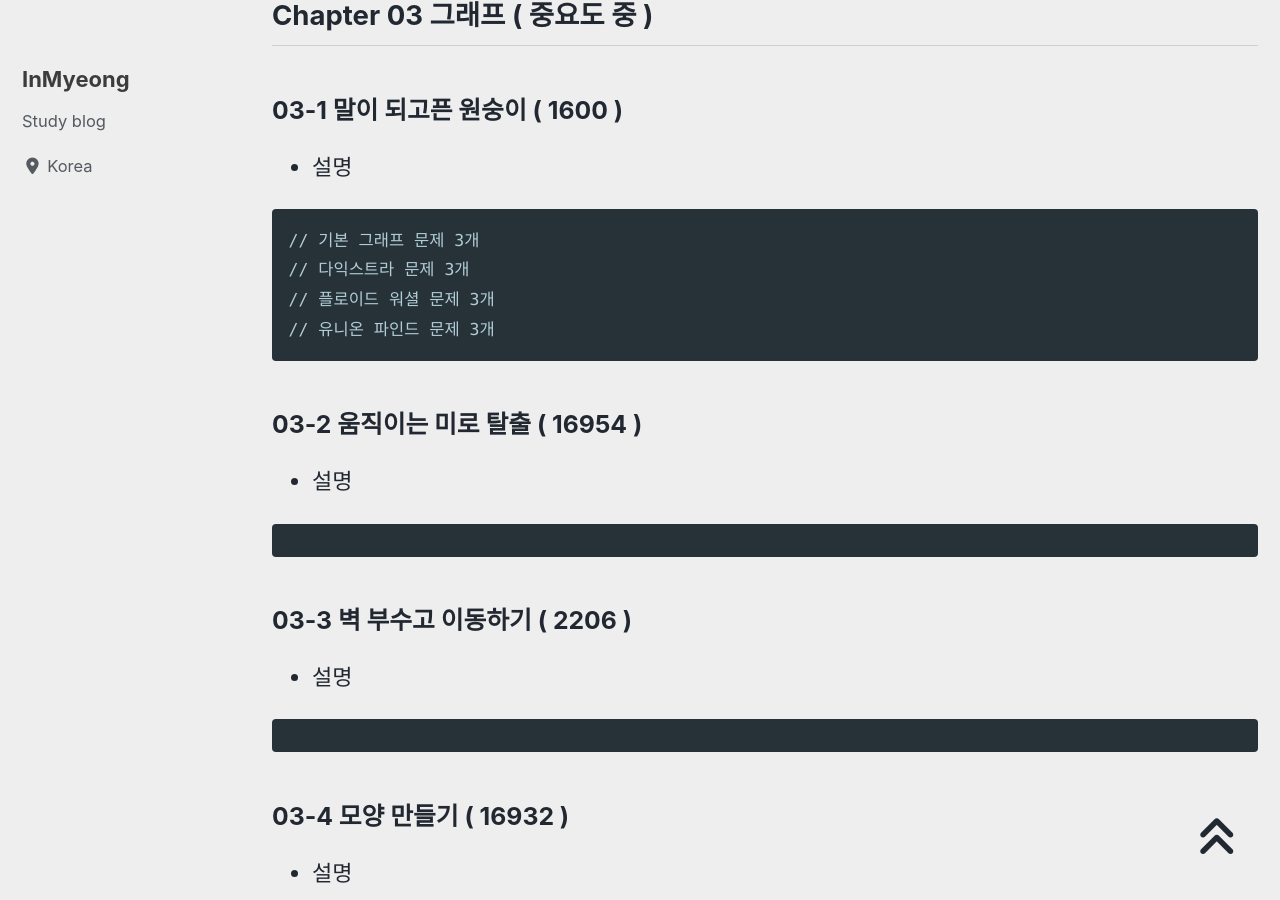
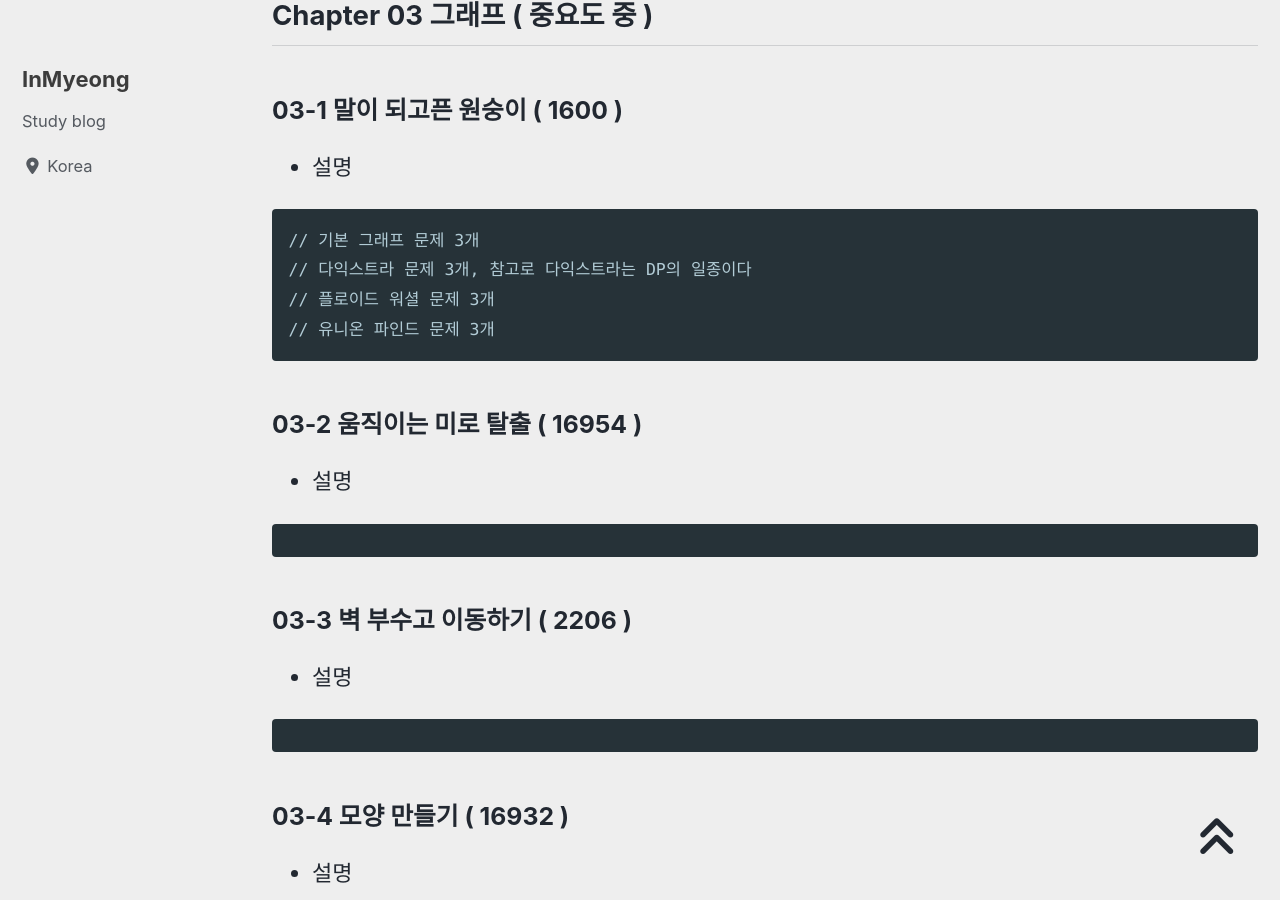
Before and after one commit to devMyeong/devMyeong.github.io, a Jekyll site: the page built from _posts/codingTest/2023-04-30-나만의문제집.md, in a window 1280 px wide and 900 px high, scrolled down 20658 px. Built offline with Jekyll 4.4.1, drawn with Linux system fonts in a browser that asks for light colours; cached includes are drawn as plain includes; nearby versions of some CDN libraries; some web fonts are replaced; comment, search, counter and statistics services are not loaded.

Commit message:
Chore : 수정

````diff
--- a/_posts/codingTest/2023-04-30-나만의문제집.md
+++ b/_posts/codingTest/2023-04-30-나만의문제집.md
@@ -586,7 +586,7 @@ int main()
 
 ```cpp
 // 기본 그래프 문제 3개
-// 다익스트라 문제 3개
+// 다익스트라 문제 3개, 참고로 다익스트라는 DP의 일종이다
 // 플로이드 워셜 문제 3개
 // 유니온 파인드 문제 3개
 ```
````
Also changed, not shown: _posts/codingTest/2022-09-25-백준.md (+1 -1 lines), _posts/cs/2022-09-05-블로그-면접준비.md (+1 -0 lines).
